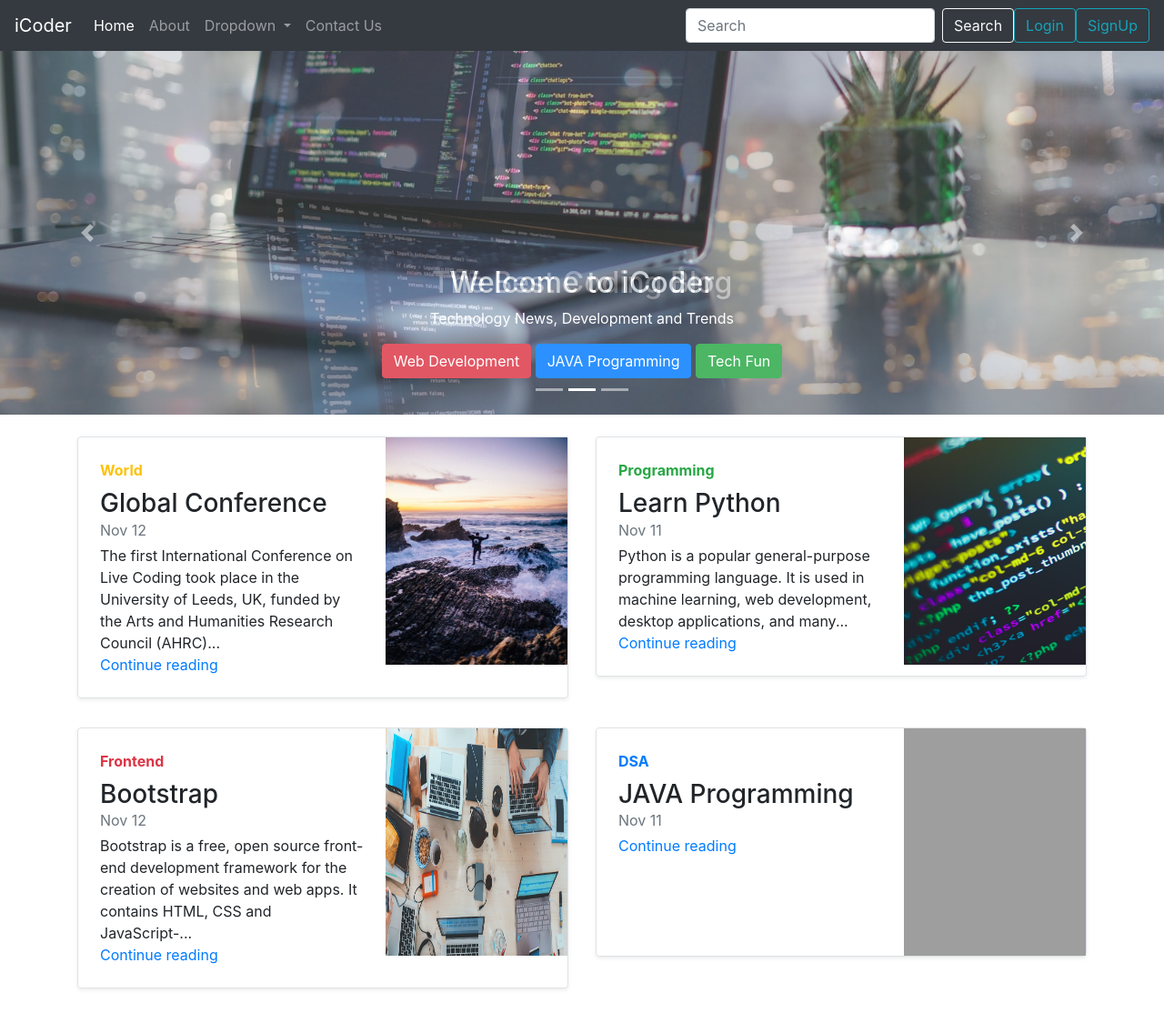
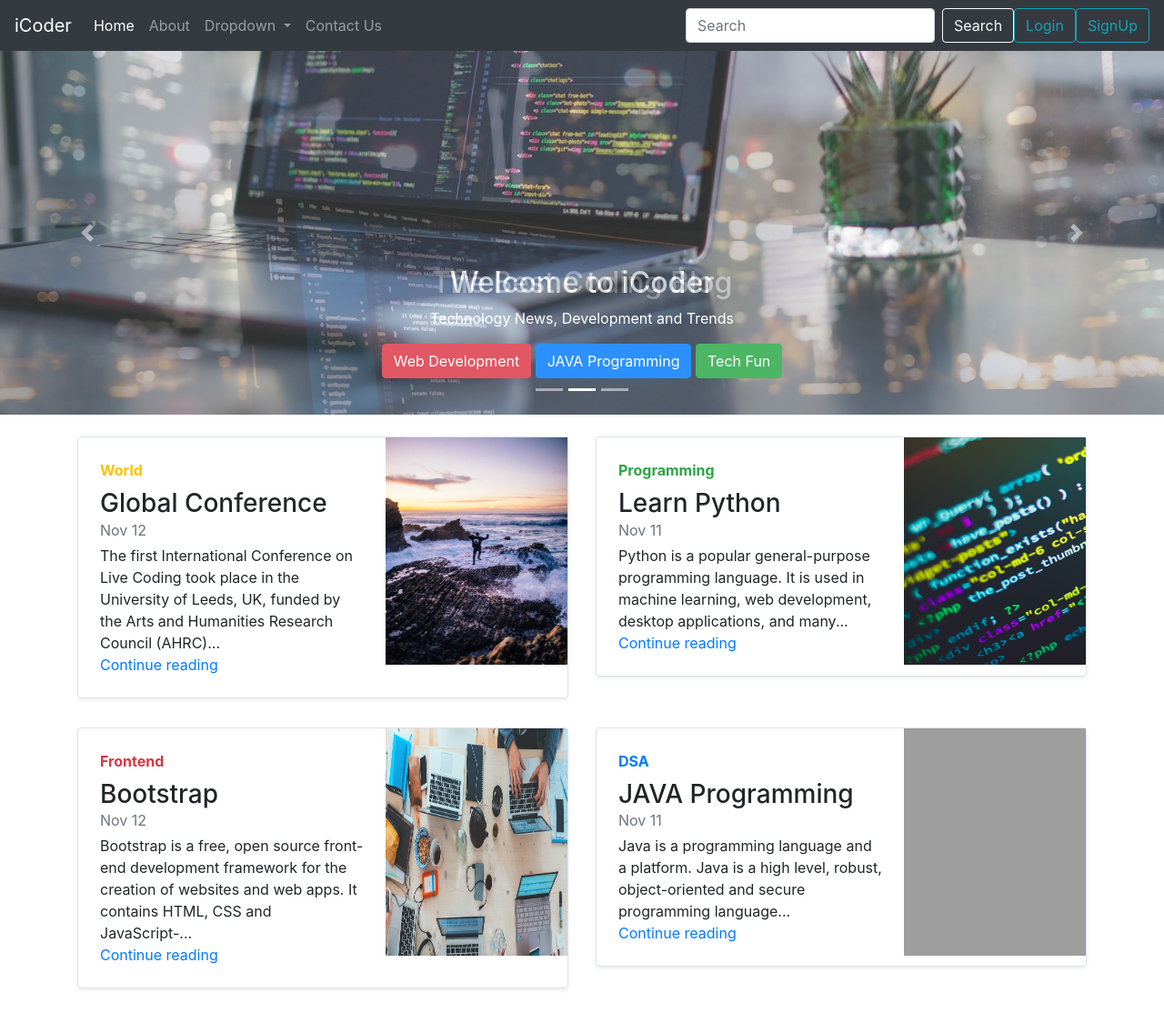
Before and after one commit to NIKHILHASWANI6/iCoderBootstrap, a plain HTML site: page index.html in a window 1280 px wide. Shown: the top 1114 px of the page at 91% size. Drawn offline with nearby package versions, Linux system fonts and the light colour scheme; grey boxes are pictures that could not be loaded.

Commit message:
Changes in the href and cards.

```diff
--- a/index.html
+++ b/index.html
@@ -306,7 +306,7 @@
                                                                       class="d-inline-block mb-2 text-primary">DSA</strong>
                                                             <h3 class="mb-0">JAVA Programming</h3>
                                                             <div class="mb-1 text-muted">Nov 11</div>
-                                                            <p class="mb-auto"Java is a programming language and a
+                                                            <p class="mb-auto">Java is a programming language and a
                                                                       platform. Java is a high level, robust,
                                                                       object-oriented and secure programming language...
                                                             </p>
```
